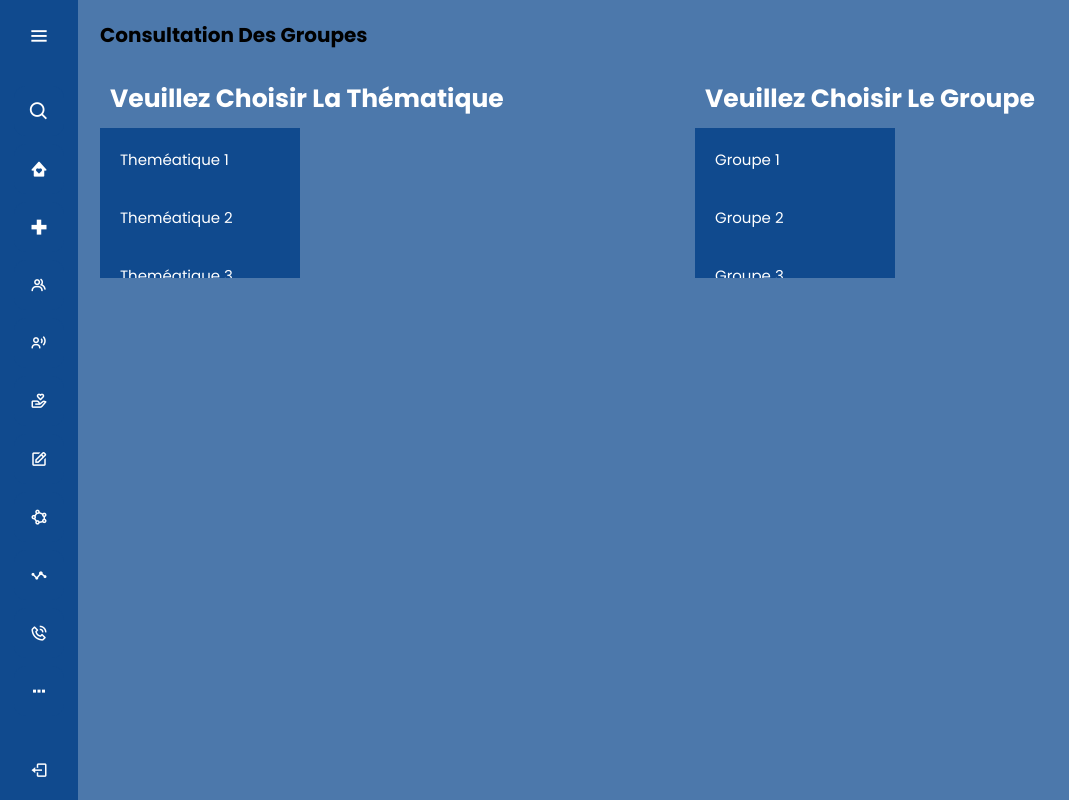
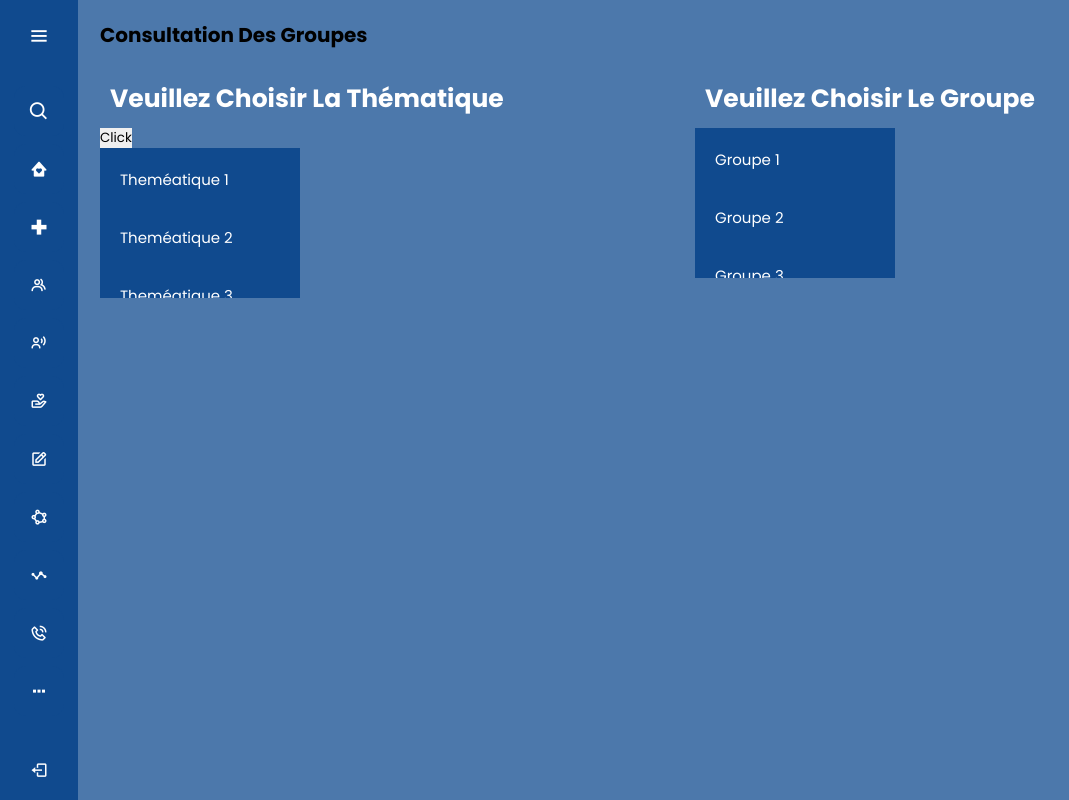
Before and after one commit to Xodios/PlanCancer, a website: page groupe.html in a window 1280 px wide. Shown: the whole page, without its empty margins (0-1069 px from the left). Drawn offline with nearby package versions, Linux system fonts and the light colour scheme.

Commit message:
pushing so mehdi help me with js xD

```diff
--- a/css/groupes.css
+++ b/css/groupes.css
@@ -20,19 +20,6 @@ main .menuu a {
     padding: 20px;
     text-decoration: none;
 }
-
-
-.menuu .box-container::-webkit-scrollbar {
-    width: 1rem;
- }
-
-.menuu .box-container::-webkit-scrollbar-track {
-    background-color: var(--white);
- }
-
-.menuu .box-container::-webkit-scrollbar-thumb {
-    background-color: var(--main-color);
- }
 
 
 main .box-container {
--- a/groupe.html
+++ b/groupe.html
@@ -117,12 +117,13 @@
       <div class="box-container">
         <div class="box">
           <h2>Veuillez choisir la thématique</h2>
-          <div class="menuu ">
-            <a href="">Theméatique 1</a>
-            <a href="">Theméatique 2</a>
-            <a href="">Theméatique 3</a>
-            <a href="">Theméatique 4</a>
-          </div>
+          <button id="btnn" onclick="showthing()">click</button>
+          <ul id="menuu" class="menuu">
+            <li><a href="">Theméatique 1</a></li>
+            <li><a href="">Theméatique 2</a></li>
+            <li><a href="">Theméatique 3</a></li>
+            <li><a href="">Theméatique 4</a></li>
+          </ul>
         </div>
         <div class="box">
           <h2>Veuillez choisir le groupe</h2>
@@ -138,4 +139,5 @@
 
 
   <script src="js/script.js"></script>
+  <script src="js/groupe.js"></script>
 </body>
--- /dev/null
+++ b/js/groupe.js
@@ -0,0 +1,8 @@
+function showthing(){
+    if (document.getElementById('menuu a').style.display == 'block') {
+        document.getElementById('menuu a').style.display = 'none';
+    } else {
+        document.getElementById('menuu a').style.display = 'block';
+    }
+}
+document.getElementById('btnn').addEventListener('click',showthing);
```
